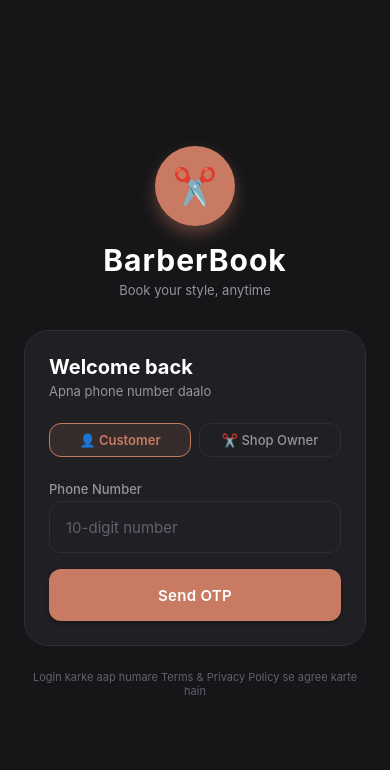
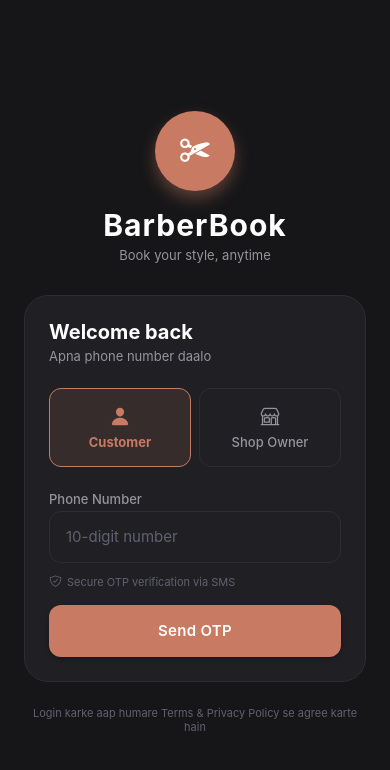
Before and after one commit to soaebhasan12/barber-app-frontend, a React Native app: screen /Login in a window 390 px wide. Shown: the top 770 px of the page. Built offline with nearby package versions, Linux system fonts and the light colour scheme; what expo-notifications would draw is missing.

Commit message:
use vector icons from expo and redesign login & profile page

```diff
--- a/src/screens/BookingScreen.js
+++ b/src/screens/BookingScreen.js
@@ -183,21 +183,24 @@ const BookingScreen = () => {
           <View style={{
             flexDirection: 'row',
             alignItems: 'center',
-            flexWrap: 'wrap', // Screen choti hone par time niche aa jayega
-            gap: 16,          // Date aur Time ke beech me space
-            marginTop: 8      // Thoda top spacing design ke liye (adjust if needed)
+            gap: 12,
+            marginTop: 8
           }}>
 
             {/* Date Container */}
             <View style={{ flexDirection: 'row', alignItems: 'center', gap: 4 }}>
               <Ionicons name="calendar-outline" size={14} color={COLORS.textSecondary} />
-              <Text style={styles.infoText}>{item.slotDate ? item.slotDate : 'N/A'}</Text>
+              <Text style={{ color: COLORS.textSecondary, fontSize: FONTS.sizes.sm }} numberOfLines={1}>
+                {item.slotDate ? item.slotDate : 'N/A'}
+              </Text>
             </View>
 
             {/* Time Container */}
             <View style={{ flexDirection: 'row', alignItems: 'center', gap: 4 }}>
               <Ionicons name="time-outline" size={14} color={COLORS.textSecondary} />
-              <Text style={styles.infoText}>{item.slotTime ? item.slotTime : 'N/A'}</Text>
+              <Text style={{ color: COLORS.textSecondary, fontSize: FONTS.sizes.sm }} numberOfLines={1}>
+                {item.slotTime ? item.slotTime : 'N/A'}
+              </Text>
             </View>
           </View>
 
@@ -367,7 +370,7 @@ const styles = StyleSheet.create({
   title:       { fontSize: FONTS.sizes.xxl, fontWeight: '700', color: COLORS.white },
   list:        { padding: SPACING.lg, paddingBottom: 100 },
 
-  card:        { backgroundColor: COLORS.card, borderRadius: RADIUS.lg, padding: SPACING.md, marginBottom: SPACING.md, borderWidth: 1, borderColor: COLORS.border, ...SHADOWS.small },
+  card:        { backgroundColor: COLORS.card, borderRadius: RADIUS.lg, padding: SPACING.md, marginBottom: SPACING.md, borderWidth: 1, borderColor: COLORS.border, overflow: 'hidden', ...SHADOWS.small },
   cardHeader:  { flexDirection: 'row', justifyContent: 'space-between', alignItems: 'center', marginBottom: SPACING.sm },
   shopName:    { fontSize: FONTS.sizes.md, fontWeight: '700', color: COLORS.white, flex: 1 },
   statusBadge: { paddingHorizontal: SPACING.sm, paddingVertical: 3, borderRadius: RADIUS.full },
--- a/src/screens/HomeScreen.js
+++ b/src/screens/HomeScreen.js
@@ -113,7 +113,7 @@ const HomeScreen = ({ navigation }) => {
             <Ionicons name="hand-left-outline" size={13} color={COLORS.textSecondary} />
           </View>
           <TouchableOpacity style={styles.notifBtn}>
-            <Ionicons name="notifications-outline" size={20} color={COLORS.white} /><Text style={styles.notifIcon}>🔔</Text>
+            <Ionicons name="notifications-outline" size={20} color={COLORS.white} />
           </TouchableOpacity>
         </View>
 
--- a/src/screens/LoginScreen.js
+++ b/src/screens/LoginScreen.js
@@ -1,23 +1,36 @@
-import React, { useState } from 'react';
+import React, { useState, useRef, useEffect } from 'react';
 import {
   View, Text, StyleSheet, TouchableOpacity,
-  KeyboardAvoidingView, Platform, ScrollView, Alert
+  KeyboardAvoidingView, Platform, ScrollView, TextInput
 } from 'react-native';
+import { Ionicons } from '@expo/vector-icons';
 import { COLORS, FONTS, SPACING, RADIUS } from '../constants/theme';
 import Input from '../components/Input';
 import Button from '../components/Button';
 import { authAPI } from '../services/api';
 import { useAuth } from '../context/AuthContext';
 
+const OTP_LENGTH = 6;
+const RESEND_SECONDS = 30;
+
 const LoginScreen = () => {
   const { login } = useAuth();
-  const [step, setStep]     = useState('phone');  // phone | otp | name
+  const [step, setStep]     = useState('phone');
   const [phone, setPhone]   = useState('');
-  const [otp, setOtp]       = useState('');
+  const [otpDigits, setOtpDigits] = useState(Array(OTP_LENGTH).fill(''));
   const [name, setName]     = useState('');
   const [role, setRole]     = useState('user');
   const [loading, setLoading] = useState(false);
   const [error, setError]   = useState('');
+  const [resendTimer, setResendTimer] = useState(0);
+
+  const otpRefs = useRef([]);
+
+  useEffect(() => {
+    if (resendTimer <= 0) return;
+    const t = setTimeout(() => setResendTimer(r => r - 1), 1000);
+    return () => clearTimeout(t);
+  }, [resendTimer]);
 
   const handleSendOTP = async () => {
     if (phone.length !== 10) return setError('Please enter a valid 10-digit number');
@@ -26,6 +39,8 @@ const LoginScreen = () => {
     try {
       await authAPI.sendOTP(phone, role);
       setStep('otp');
+      setOtpDigits(Array(OTP_LENGTH).fill(''));
+      setResendTimer(RESEND_SECONDS);
     } catch (err) {
       setError(err.response?.data?.message || 'Failed to send OTP. Please try again');
     } finally {
@@ -34,7 +49,8 @@ const LoginScreen = () => {
   };
 
   const handleVerifyOTP = async () => {
-      if (otp.length !== 6) return setError('Please enter the 6-digit OTP');
+    const otp = otpDigits.join('');
+    if (otp.length !== OTP_LENGTH) return setError('Please enter the 6-digit OTP');
     setError('');
     setLoading(true);
     try {
@@ -44,6 +60,29 @@ const LoginScreen = () => {
       setError(err.response?.data?.message || 'Invalid OTP. Please try again');
     } finally {
       setLoading(false);
+    }
+  };
+
+  const handleOtpChange = (text, index) => {
+    // Autofill/paste — poora code ek box mein aa sakta hai
+    if (text.length > 1) {
+      const digits = text.replace(/\D/g, '').slice(0, OTP_LENGTH).split('');
+      const filled = Array(OTP_LENGTH).fill('');
+      digits.forEach((d, i) => { filled[i] = d; });
+      setOtpDigits(filled);
+      const lastIndex = Math.min(digits.length, OTP_LENGTH) - 1;
+      if (lastIndex >= 0) otpRefs.current[lastIndex]?.focus();
+      return;
+    }
+    const updated = [...otpDigits];
+    updated[index] = text.replace(/\D/g, '');
+    setOtpDigits(updated);
+    if (text && index < OTP_LENGTH - 1) otpRefs.current[index + 1]?.focus();
+  };
+
+  const handleOtpKeyPress = (e, index) => {
+    if (e.nativeEvent.key === 'Backspace' && !otpDigits[index] && index > 0) {
+      otpRefs.current[index - 1]?.focus();
     }
   };
 
@@ -57,7 +96,7 @@ const LoginScreen = () => {
         {/* Logo Section */}
         <View style={styles.logoSection}>
           <View style={styles.logoCircle}>
-            <Text style={styles.logoEmoji}>✂️</Text>
+            <Ionicons name="cut" size={34} color={COLORS.white} />
           </View>
           <Text style={styles.appName}>BarberBook</Text>
           <Text style={styles.tagline}>Book your style, anytime</Text>
@@ -76,14 +115,18 @@ const LoginScreen = () => {
                 <TouchableOpacity
                   style={[styles.roleBtn, role === 'user' && styles.roleBtnActive]}
                   onPress={() => setRole('user')}
+                  activeOpacity={0.85}
                 >
-                  <Text style={[styles.roleTxt, role === 'user' && styles.roleTxtActive]}>👤 Customer</Text>
+                  <Ionicons name={role === 'user' ? 'person' : 'person-outline'} size={20} color={role === 'user' ? COLORS.accent : COLORS.textSecondary} />
+                  <Text style={[styles.roleTxt, role === 'user' && styles.roleTxtActive]}>Customer</Text>
                 </TouchableOpacity>
                 <TouchableOpacity
                   style={[styles.roleBtn, role === 'owner' && styles.roleBtnActive]}
                   onPress={() => setRole('owner')}
+                  activeOpacity={0.85}
                 >
-                  <Text style={[styles.roleTxt, role === 'owner' && styles.roleTxtActive]}>✂️ Shop Owner</Text>
+                  <Ionicons name={role === 'owner' ? 'storefront' : 'storefront-outline'} size={20} color={role === 'owner' ? COLORS.accent : COLORS.textSecondary} />
+                  <Text style={[styles.roleTxt, role === 'owner' && styles.roleTxtActive]}>Shop Owner</Text>
                 </TouchableOpacity>
               </View>
 
@@ -96,6 +139,12 @@ const LoginScreen = () => {
                 maxLength={10}
                 error={error}
               />
+
+              <View style={styles.trustRow}>
+                <Ionicons name="shield-checkmark-outline" size={13} color={COLORS.textMuted} />
+                <Text style={styles.trustText}>Secure OTP verification via SMS</Text>
+              </View>
+
               <Button title="Send OTP" onPress={handleSendOTP} loading={loading} />
             </>
           )}
@@ -105,15 +154,23 @@ const LoginScreen = () => {
               <Text style={styles.title}>OTP Verify karo</Text>
               <Text style={styles.subtitle}>+91 {phone} pe bheja gaya</Text>
 
-              <Input
-                label="Enter OTP"
-                value={otp}
-                onChangeText={setOtp}
-                placeholder="6-digit OTP"
+              <View style={styles.otpRow}>
+                {otpDigits.map((digit, i) => (
+                  <TextInput
+                    key={i}
+                    ref={el => (otpRefs.current[i] = el)}
+                    value={digit}
+                    onChangeText={text => handleOtpChange(text, i)}
+                    onKeyPress={e => handleOtpKeyPress(e, i)}
                     keyboardType="number-pad"
-                maxLength={6}
-                error={error}
+                    maxLength={i === 0 ? OTP_LENGTH : 1}
+                    textContentType={i === 0 ? 'oneTimeCode' : undefined}
+                    autoComplete={i === 0 ? 'sms-otp' : 'off'}
+                    style={[styles.otpBox, digit && styles.otpBoxFilled]}
                   />
+                ))}
+              </View>
+              {!!error && <Text style={styles.errorText}>{error}</Text>}
 
               <Input
                 label="Apna Naam (optional)"
@@ -124,9 +181,20 @@ const LoginScreen = () => {
 
               <Button title="Verify & Login" onPress={handleVerifyOTP} loading={loading} />
 
+              <View style={styles.footerRow}>
                 <TouchableOpacity onPress={() => { setStep('phone'); setError(''); }} style={styles.backBtn}>
-                <Text style={styles.backTxt}>← Number change karo</Text>
+                  <Ionicons name="arrow-back" size={14} color={COLORS.textSecondary} />
+                  <Text style={styles.backTxt}>Change number</Text>
                 </TouchableOpacity>
+
+                {resendTimer > 0 ? (
+                  <Text style={styles.resendMuted}>Resend in {resendTimer}s</Text>
+                ) : (
+                  <TouchableOpacity onPress={handleSendOTP}>
+                    <Text style={styles.resendActive}>Resend OTP</Text>
+                  </TouchableOpacity>
+                )}
+              </View>
             </>
           )}
 
@@ -157,7 +225,6 @@ const styles = StyleSheet.create({
     shadowRadius: 16,
     elevation: 10,
   },
-  logoEmoji: { fontSize: 36 },
   appName:   { fontSize: FONTS.sizes.xxxl, fontWeight: '700', color: COLORS.white, letterSpacing: 1 },
   tagline:   { fontSize: FONTS.sizes.sm, color: COLORS.textSecondary, marginTop: 4 },
 
@@ -174,16 +241,33 @@ const styles = StyleSheet.create({
 
   roleRow: { flexDirection: 'row', gap: SPACING.sm, marginBottom: SPACING.lg },
   roleBtn: {
-    flex: 1, paddingVertical: SPACING.sm,
+    flex: 1, paddingVertical: SPACING.md,
     borderRadius: RADIUS.md, borderWidth: 1.5,
-    borderColor: COLORS.border, alignItems: 'center',
+    borderColor: COLORS.border, alignItems: 'center', gap: 6,
   },
   roleBtnActive: { borderColor: COLORS.accent, backgroundColor: COLORS.accent + '20' },
   roleTxt:       { color: COLORS.textSecondary, fontSize: FONTS.sizes.sm, fontWeight: '500' },
-  roleTxtActive: { color: COLORS.accent, fontWeight: '600' },
+  roleTxtActive: { color: COLORS.accent, fontWeight: '700' },
 
-  backBtn: { alignItems: 'center', marginTop: SPACING.md },
-  backTxt: { color: COLORS.textSecondary, fontSize: FONTS.sizes.sm },
+  trustRow:  { flexDirection: 'row', alignItems: 'center', gap: 5, marginBottom: SPACING.md, marginTop: -SPACING.xs },
+  trustText: { color: COLORS.textMuted, fontSize: FONTS.sizes.xs },
+
+  otpRow: { flexDirection: 'row', justifyContent: 'space-between', marginBottom: SPACING.md },
+  otpBox: {
+    width: 44, height: 52, borderRadius: RADIUS.md,
+    borderWidth: 1.5, borderColor: COLORS.border,
+    backgroundColor: COLORS.inputBg,
+    color: COLORS.white, fontSize: FONTS.sizes.xl, fontWeight: '700',
+    textAlign: 'center',
+  },
+  otpBoxFilled: { borderColor: COLORS.accent },
+  errorText: { color: COLORS.error, fontSize: FONTS.sizes.xs, marginBottom: SPACING.sm, marginTop: -SPACING.sm },
+
+  footerRow: { flexDirection: 'row', justifyContent: 'space-between', alignItems: 'center', marginTop: SPACING.md },
+  backBtn:   { flexDirection: 'row', alignItems: 'center', gap: 4 },
+  backTxt:   { color: COLORS.textSecondary, fontSize: FONTS.sizes.sm },
+  resendMuted: { color: COLORS.textMuted, fontSize: FONTS.sizes.sm },
+  resendActive: { color: COLORS.accent, fontSize: FONTS.sizes.sm, fontWeight: '700' },
 
   terms: { textAlign: 'center', color: COLORS.textMuted, fontSize: FONTS.sizes.xs, marginTop: SPACING.lg },
 });
--- a/src/screens/ProfileScreen.js
+++ b/src/screens/ProfileScreen.js
@@ -1,5 +1,6 @@
 import React, { useState } from 'react';
 import { View, Text, StyleSheet, TouchableOpacity, Alert, Modal, TextInput, ActivityIndicator } from 'react-native';
+import { Ionicons } from '@expo/vector-icons';
 import { COLORS, FONTS, SPACING, RADIUS, SHADOWS } from '../constants/theme';
 import { useAuth } from '../context/AuthContext';
 import { authAPI } from '../services/api';
@@ -33,7 +34,9 @@ const ProfileScreen = () => {
 
   const InfoRow = ({ icon, label, value }) => (
     <View style={styles.infoRow}>
-      <Text style={styles.infoIcon}>{icon}</Text>
+      <View style={styles.infoIconWrap}>
+        <Ionicons name={icon} size={17} color={COLORS.accent} />
+      </View>
       <View>
         <Text style={styles.infoLabel}>{label}</Text>
         <Text style={styles.infoValue}>{value}</Text>
@@ -49,31 +52,39 @@ const ProfileScreen = () => {
 
       {/* Avatar */}
       <View style={styles.avatarSection}>
-        <View style={styles.avatar}>
-          <Text style={styles.avatarText}>
-            {user?.name ? user.name.charAt(0).toUpperCase() : '?'}
-          </Text>
+        <View style={styles.avatarWrap}>
+          <View style={styles.avatar}>
+            <Text style={styles.avatarText}>
+              {user?.name ? user.name.charAt(0).toUpperCase() : '?'}
+            </Text>
+          </View>
+          <TouchableOpacity
+            style={styles.editBadge}
+            onPress={() => { setNameInput(user?.name || ''); setEditModal(true); }}
+            activeOpacity={0.8}
+          >
+            <Ionicons name="pencil" size={13} color={COLORS.white} />
+          </TouchableOpacity>
         </View>
         <Text style={styles.userName}>{user?.name || 'User'}</Text>
         <View style={styles.roleBadge}>
+          <Ionicons name={user?.role === 'owner' ? 'storefront-outline' : 'person-outline'} size={12} color={COLORS.textSecondary} />
           <Text style={styles.roleText}>
-            {user?.role === 'owner' ? '✂️  Shop Owner' : '👤  Customer'}
+            {user?.role === 'owner' ? 'Shop Owner' : 'Customer'}
           </Text>
         </View>
-        <TouchableOpacity style={styles.editNameBtn} onPress={() => { setNameInput(user?.name || ''); setEditModal(true); }}>
-          <Text style={styles.editNameText}>✎ Edit Name</Text>
-        </TouchableOpacity>
       </View>
 
       {/* Info Card */}
       <View style={styles.card}>
-        <InfoRow icon="📱" label="Phone" value={`+91 ${user?.phone}`} />
+        <InfoRow icon="call-outline" label="Phone" value={`+91 ${user?.phone}`} />
         <View style={styles.divider} />
-        <InfoRow icon="🎭" label="Account Type" value={user?.role === 'owner' ? 'Shop Owner' : 'Customer'} />
+        <InfoRow icon="person-circle-outline" label="Account Type" value={user?.role === 'owner' ? 'Shop Owner' : 'Customer'} />
       </View>
 
       {/* Logout */}
-      <TouchableOpacity style={styles.logoutBtn} onPress={handleLogout}>
+      <TouchableOpacity style={styles.logoutBtn} onPress={handleLogout} activeOpacity={0.85}>
+        <Ionicons name="log-out-outline" size={18} color={COLORS.error} />
         <Text style={styles.logoutText}>Logout</Text>
       </TouchableOpacity>
 
@@ -108,8 +119,6 @@ const styles = StyleSheet.create({
   header:    { paddingHorizontal: SPACING.lg, paddingTop: SPACING.xl + 20, paddingBottom: SPACING.md },
   title:     { fontSize: FONTS.sizes.xxl, fontWeight: '700', color: COLORS.white },
 
-  editNameBtn:  { marginTop: SPACING.sm, paddingHorizontal: SPACING.md, paddingVertical: 4 },
-  editNameText: { color: COLORS.accent, fontSize: FONTS.sizes.sm, fontWeight: '600' },
   modalOverlay: { flex: 1, backgroundColor: 'rgba(0,0,0,0.7)', justifyContent: 'flex-end' },
   modalCard:    { backgroundColor: COLORS.card, borderTopLeftRadius: RADIUS.xl, borderTopRightRadius: RADIUS.xl, padding: SPACING.lg, paddingBottom: SPACING.xxl },
   modalTitle:   { color: COLORS.white, fontSize: FONTS.sizes.xl, fontWeight: '700', marginBottom: SPACING.lg },
@@ -118,28 +127,35 @@ const styles = StyleSheet.create({
   modalBtn:     { flex: 1, padding: SPACING.md, borderRadius: RADIUS.md, borderWidth: 1, alignItems: 'center' },
 
   avatarSection: { alignItems: 'center', paddingVertical: SPACING.xl },
+  avatarWrap:    { position: 'relative', marginBottom: SPACING.md },
   avatar:        {
     width: 90, height: 90, borderRadius: 45,
     backgroundColor: COLORS.accent,
     alignItems: 'center', justifyContent: 'center',
-    marginBottom: SPACING.md,
     shadowColor: COLORS.accent,
     shadowOffset: { width: 0, height: 8 },
     shadowOpacity: 0.4, shadowRadius: 16, elevation: 10,
   },
   avatarText: { fontSize: 36, color: COLORS.white, fontWeight: '700' },
+  editBadge:  {
+    position: 'absolute', bottom: 0, right: 0,
+    width: 28, height: 28, borderRadius: 14,
+    backgroundColor: COLORS.accentDark,
+    alignItems: 'center', justifyContent: 'center',
+    borderWidth: 2, borderColor: COLORS.background,
+  },
   userName:   { fontSize: FONTS.sizes.xl, fontWeight: '700', color: COLORS.white },
-  roleBadge:  { marginTop: SPACING.xs, paddingHorizontal: SPACING.md, paddingVertical: 4, backgroundColor: COLORS.card, borderRadius: RADIUS.full, borderWidth: 1, borderColor: COLORS.border },
+  roleBadge:  { flexDirection: 'row', alignItems: 'center', gap: 5, marginTop: SPACING.xs, paddingHorizontal: SPACING.md, paddingVertical: 4, backgroundColor: COLORS.card, borderRadius: RADIUS.full, borderWidth: 1, borderColor: COLORS.border },
   roleText:   { color: COLORS.textSecondary, fontSize: FONTS.sizes.sm },
 
-  card:     { marginHorizontal: SPACING.lg, backgroundColor: COLORS.card, borderRadius: RADIUS.lg, padding: SPACING.md, borderWidth: 1, borderColor: COLORS.border, ...SHADOWS.small },
-  infoRow:  { flexDirection: 'row', alignItems: 'center', gap: SPACING.md, paddingVertical: SPACING.sm },
-  infoIcon: { fontSize: 20 },
-  infoLabel:{ color: COLORS.textMuted, fontSize: FONTS.sizes.xs },
-  infoValue:{ color: COLORS.white, fontSize: FONTS.sizes.md, fontWeight: '500', marginTop: 2 },
-  divider:  { height: 1, backgroundColor: COLORS.border },
+  card:         { marginHorizontal: SPACING.lg, backgroundColor: COLORS.card, borderRadius: RADIUS.lg, padding: SPACING.md, borderWidth: 1, borderColor: COLORS.border, ...SHADOWS.small },
+  infoRow:      { flexDirection: 'row', alignItems: 'center', gap: SPACING.md, paddingVertical: SPACING.sm },
+  infoIconWrap: { width: 36, height: 36, borderRadius: 18, backgroundColor: COLORS.accent + '20', alignItems: 'center', justifyContent: 'center' },
+  infoLabel:    { color: COLORS.textMuted, fontSize: FONTS.sizes.xs },
+  infoValue:    { color: COLORS.white, fontSize: FONTS.sizes.md, fontWeight: '500', marginTop: 2 },
+  divider:      { height: 1, backgroundColor: COLORS.border },
 
-  logoutBtn:  { marginHorizontal: SPACING.lg, marginTop: SPACING.lg, padding: SPACING.md, borderRadius: RADIUS.md, borderWidth: 1.5, borderColor: COLORS.error, alignItems: 'center' },
+  logoutBtn:  { flexDirection: 'row', alignItems: 'center', justifyContent: 'center', gap: 8, marginHorizontal: SPACING.lg, marginTop: SPACING.lg, padding: SPACING.md, borderRadius: RADIUS.md, borderWidth: 1.5, borderColor: COLORS.error },
   logoutText: { color: COLORS.error, fontWeight: '600', fontSize: FONTS.sizes.md },
 });
 
```
Lines whose indentation alone changed are shown as unchanged.
